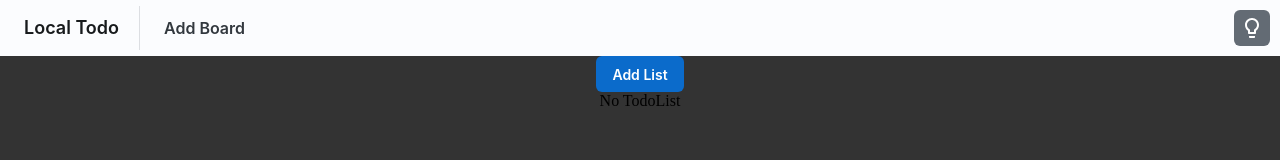
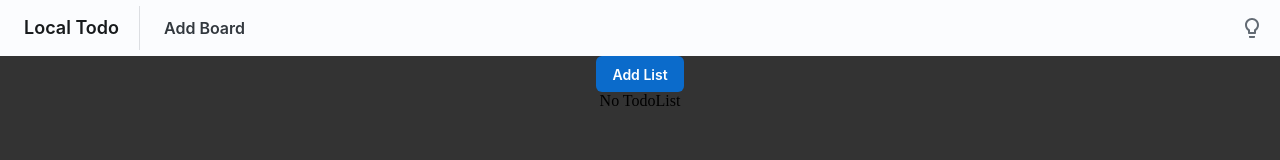
Before and after one commit to NeodymiumFerBore/local-todo, a React (Vite) app: page / in a window 1280 px wide. Shown: the top 160 px of the page. Built offline with nearby package versions, Linux system fonts and the light colour scheme.

Commit message:
ThemeToggle plain variant

```diff
--- a/src/components/ThemeToggle.tsx
+++ b/src/components/ThemeToggle.tsx
@@ -13,7 +13,7 @@ export function ThemeToggle() {
 
   return (
     <IconButton
-      variant="solid"
+      variant="plain"
       color="neutral"
       onClick={() => setMode(effectiveMode() === "dark" ? "light" : "dark")}
     >
```
